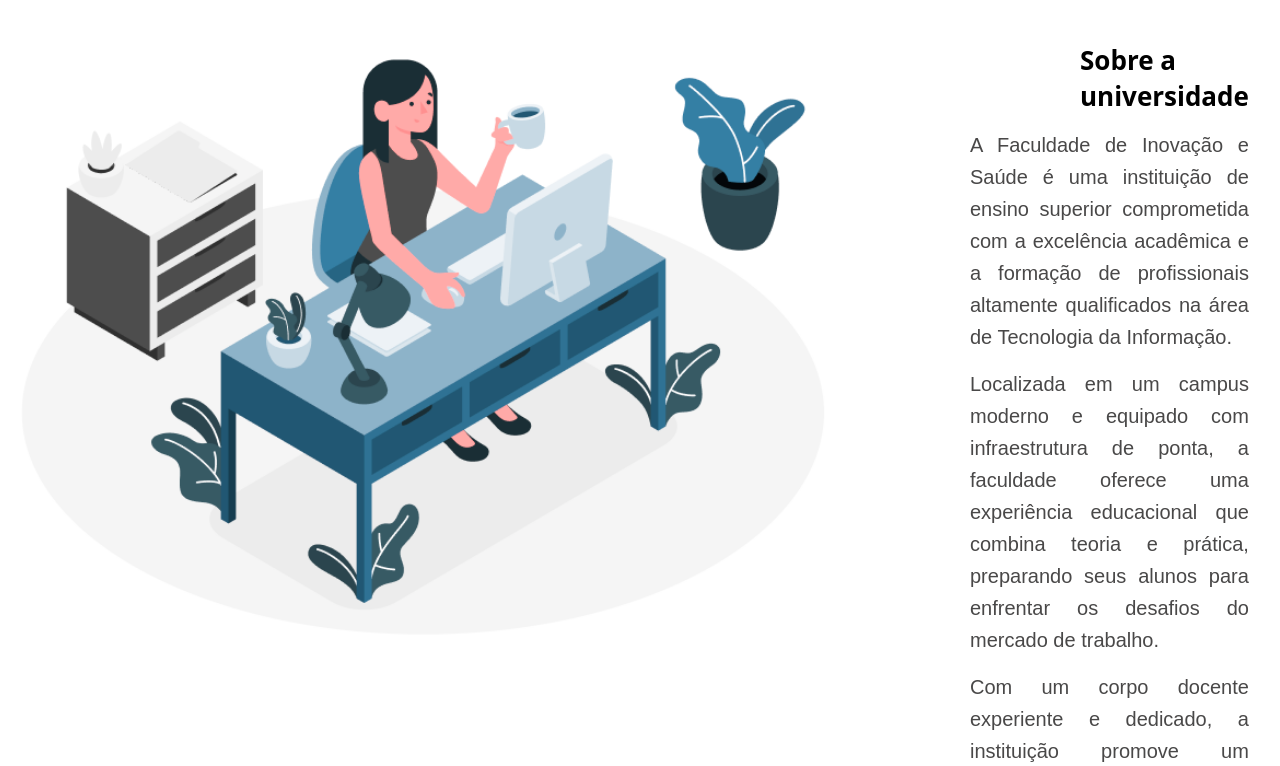
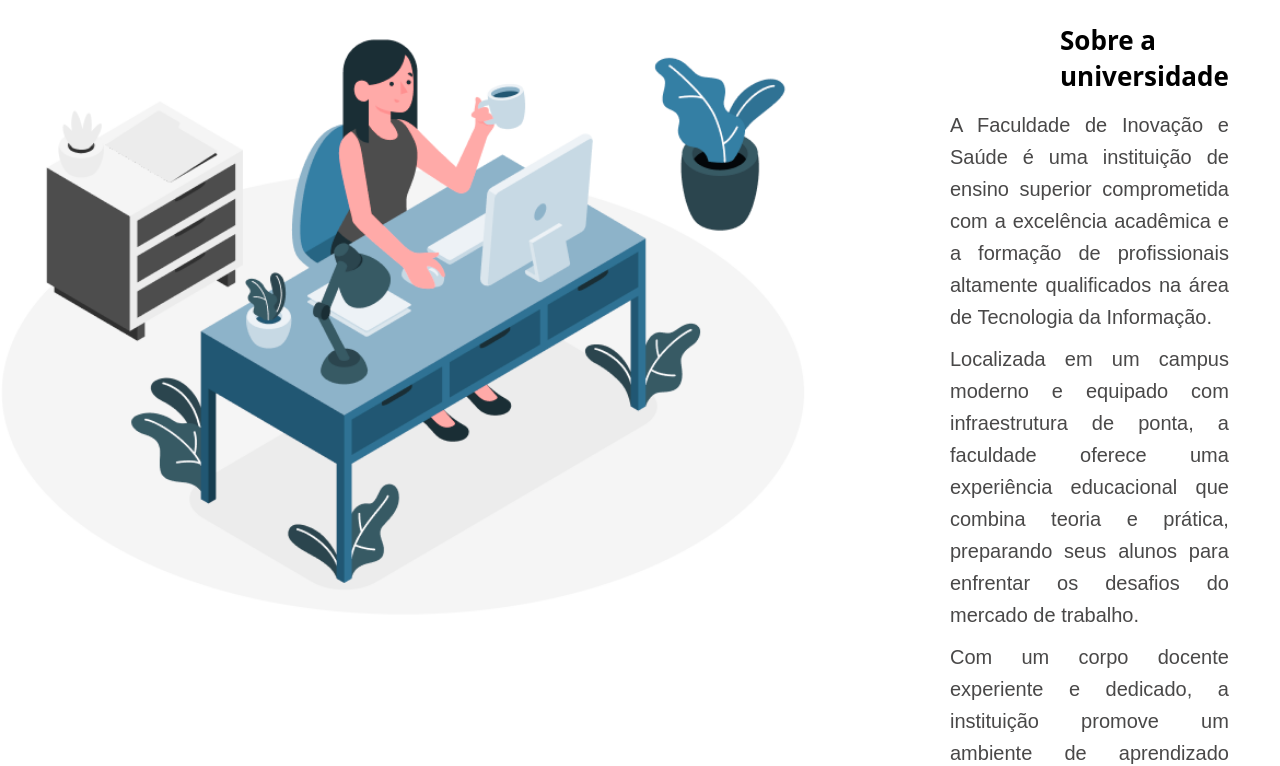
Before and after one commit to iryanreiszs/Site-Faculdade, a plain HTML site: page index.html in a window 1280 px wide. Shown: the part 196-962 px from the top of the page. Drawn offline with Linux system fonts and the light colour scheme.

Commit message:
Update style.css

```diff
--- a/style.css
+++ b/style.css
@@ -54,7 +54,7 @@ nav ul li a{
 display: flex;
 justify-content: space-between;
 align-items: rigth;
-padding: 20px;
+padding: 0px;
 }
 
 .image-section img {
@@ -81,7 +81,7 @@ margin-left: 0;
     font-size: 20px;
     line-height: 1.6;
     color: rgb(73, 72, 72);
-    margin-bottom: 15px;
+    margin-bottom: 10px;
     margin-left: 80px;
     text-align: justify;
 }
```
